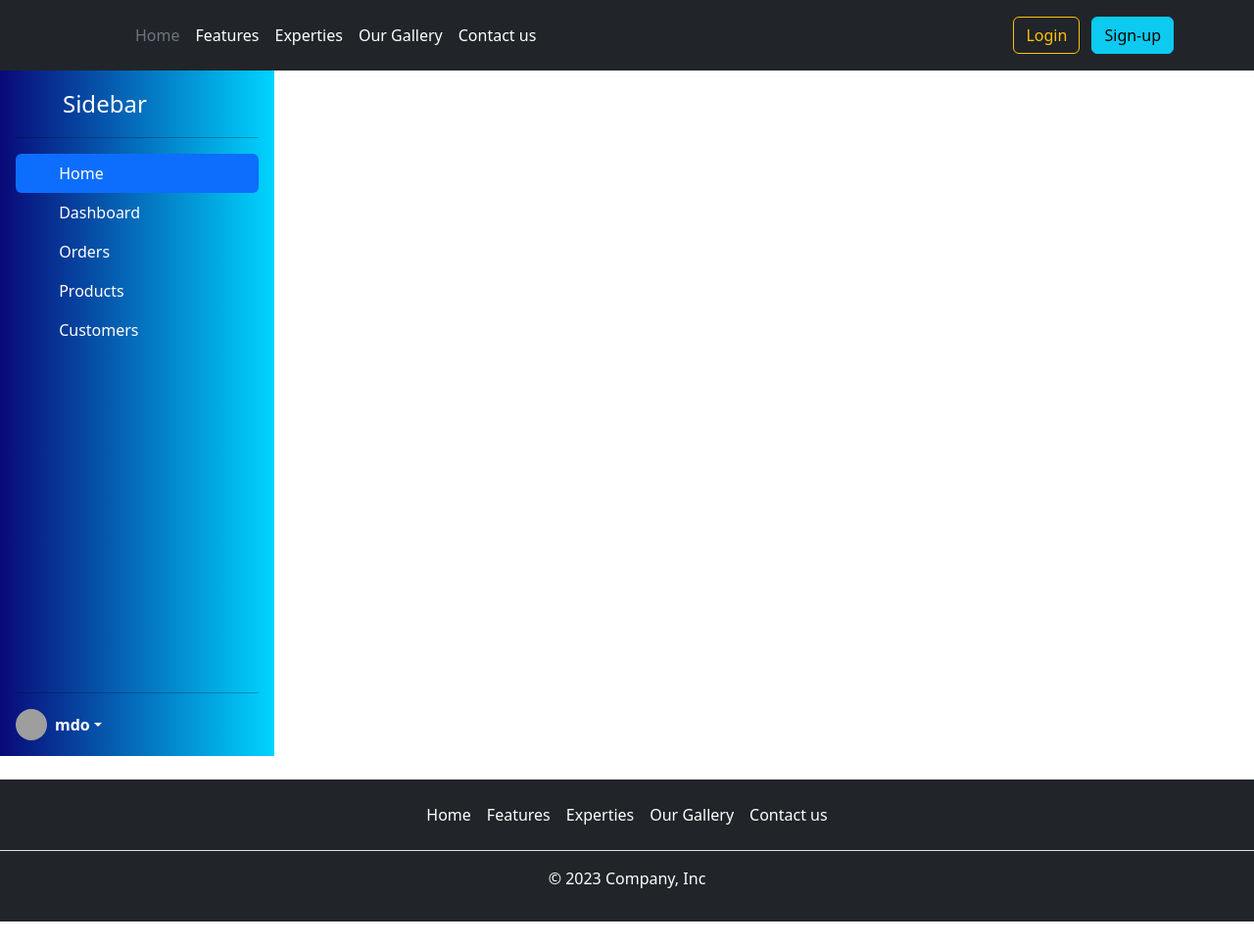
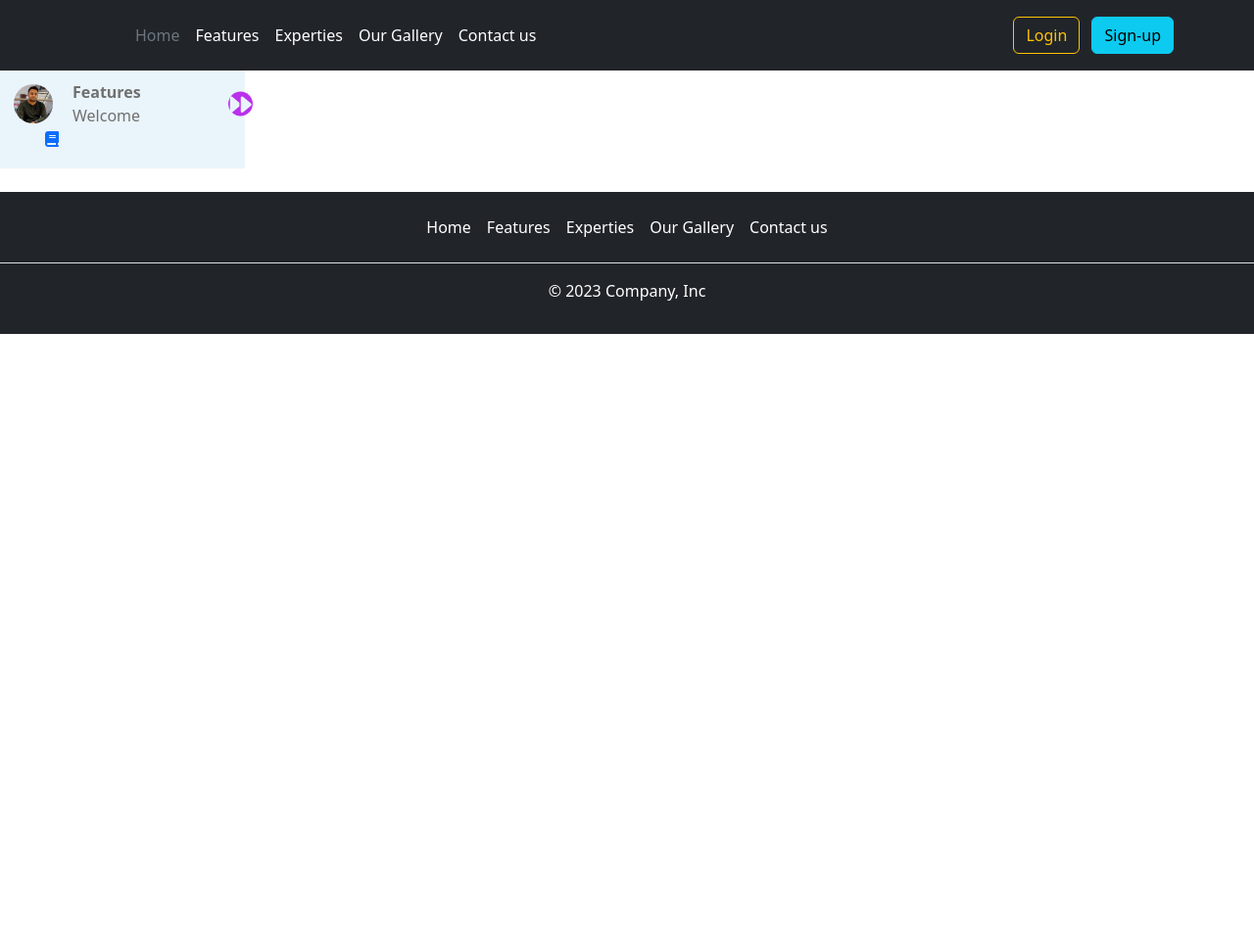
Before and after one commit to satya7107/education_system, a Django app: page /features in a window 1280 px wide. Shown: the whole page at 98% size. After the commit the page ends 341 px from the top, so only its background shows below. Run offline with Django 5.2, Linux system fonts and the light colour scheme; some libraries are stand-ins or nearby versions; grey boxes are pictures that could not be loaded.

Commit message:
navbar design

```diff
--- a/education/mysite/static/css/features.css
+++ b/education/mysite/static/css/features.css
@@ -1,10 +1,86 @@
-.text-bg-warning {
-    color: #000!important;
-    background: rgb(58,53,148);
-    background: linear-gradient(90deg, rgba(58,53,148,1) 0%, rgba(9,9,121,1) 0%, rgba(0,212,255,1) 100%);
+:root{
+    --body-color:white;
+    --sidebar-color:rgb(234, 244, 251);
+    --primary-color:rgb(186, 48, 236);
+    --primary-color-light: rgb(245, 241, 246);
+    --toggle-color:rgb(225, 230, 234);
+    --text-color:#707070;
+
+    --tran-03: all 0.2s ease;
+    --tran-03: all 0.3s ease;
+    --tran-04: all 0.4s ease;
+    --tran-05: all 0.5s ease;
+
+
 }
-.nav-pills {
-    --bs-nav-pills-border-radius: var(--bs-border-radius);
-    --bs-nav-pills-link-active-color: #fff;
-    --bs-nav-pills-link-active-bg: #0dfdaf;
+
+
+/* reuseable */
+
+.sidebar .text{
+    font-size: 16px;
+    font-weight: 500;
+    color: var(--text-color);
 }
+
+.sidebar .image {
+    min-width: 60px;
+    display: flex;
+    align-items:center;
+}
+/* useable */
+
+
+.sidebar{
+    position:inherit;
+    top: 0;
+    left: 0;
+    height: 100px;
+    width: 250px;
+    padding: 10px 14px;
+    background: var(--sidebar-color);
+}
+
+.sidebar header{
+    position: relative;
+
+}
+.sidebar .image-text img{
+    width: 40px;
+    border-radius: 30px ;
+}
+
+.sidebar header .image-text{
+    display:flex;
+    align-items:center;
+
+}
+
+header .image-text .header-text{
+    display: flex;
+    flex-direction: column;
+}
+
+.header-text .name{
+    font-weight: 600;
+
+}
+.header-text .name{
+    font-weight: -2px;
+
+}
+.sidebar header .toggle{
+    position: absolute;
+    top: 50%;
+    right: -10%;
+    transform: translateY(-50%);
+    height: 25px;
+    width: 25px;
+    background: var(--primary-color);
+    display: flex;
+    align-items: center;
+    justify-content: center;
+    border-radius: 50%;
+    color: var(--sidebar-color);
+    font-size: 22px;
+}
--- a/education/mysite/templates/features.html
+++ b/education/mysite/templates/features.html
@@ -6,60 +6,36 @@
 <link href="https://cdn.jsdelivr.net/npm/bootstrap@5.3.2/dist/css/bootstrap.min.css" rel="stylesheet" integrity="sha384-T3c6CoIi6uLrA9TneNEoa7RxnatzjcDSCmG1MXxSR1GAsXEV/Dwwykc2MPK8M2HN" crossorigin="anonymous">
 <link rel="stylesheet" href="{% static 'css/features.css' %}"/>
 <link rel="stylesheet" href="{% static 'js/features.js' %}"/>
+
 </head>
 <body>
-  <div class="d-flex flex-column flex-shrink-0 p-3 text-bg-warning" style="width: 280px; height: 700px;">
-    <a href="/" class="d-flex align-items-center mb-3 mb-md-0 me-md-auto text-white text-decoration-none">
-      <svg class="bi pe-none me-2" width="40" height="32"><use xlink:href="#bootstrap"></use></svg>
-      <span class="fs-4">Sidebar</span>
-    </a>
-    <hr>
-    <ul class="nav nav-pills flex-column mb-auto">
-      <li class="nav-item">
-        <a href="#" class="nav-link active" aria-current="page">
-          <svg class="bi pe-none me-2" width="16" height="16"><use xlink:href="#home"></use></svg>
-          Home
-        </a>
-      </li>
-      <li>
-        <a href="#" class="nav-link text-white">
-          <svg class="bi pe-none me-2" width="16" height="16"><use xlink:href="#speedometer2"></use></svg>
-          Dashboard
-        </a>
-      </li>
-      <li>
-        <a href="#" class="nav-link text-white">
-          <svg class="bi pe-none me-2" width="16" height="16"><use xlink:href="#table"></use></svg>
-          Orders
-        </a>
-      </li>
-      <li>
-        <a href="#" class="nav-link text-white">
-          <svg class="bi pe-none me-2" width="16" height="16"><use xlink:href="#grid"></use></svg>
-          Products
-        </a>
-      </li>
-      <li>
-        <a href="#" class="nav-link text-white">
-          <svg class="bi pe-none me-2" width="16" height="16"><use xlink:href="#people-circle"></use></svg>
-          Customers
-        </a>
-      </li>
-    </ul><hr>
-    <div class="dropdown">
-      <a href="#" class="d-flex align-items-center text-white text-decoration-none dropdown-toggle" data-bs-toggle="dropdown" aria-expanded="false">
-        <img src="https://github.com/mdo.png" alt="" width="32" height="32" class="rounded-circle me-2">
-        <strong>mdo</strong>
-      </a>
-      <ul class="dropdown-menu dropdown-menu-dark text-small shadow">
-        <li><a class="dropdown-item" href="#">New project...</a></li>
-        <li><a class="dropdown-item" href="#">Settings</a></li>
-        <li><a class="dropdown-item" href="#">Profile</a></li>
-        <li><hr class="dropdown-divider"></li>
-        <li><a class="dropdown-item" href="#">Sign out</a></li>
+<nav class="sidebar">
+  <header>
+      <div class="image-text">
+        <span class="image">
+          <img src="{%static 'image/featureimage.jpg' %}" alt="featureimage">
+        </span>
+        <div class="text header-text">
+          <span class="name">Features</span>
+          <span class="profession">Welcome</span>
+        </div>
+      </div>
+      <i class="fa-solid fa-forward toggle"></i>
+
+  </header>
+  <div class="menubar">
+    <div class="menu">
+      <ul class="menulinks">
+        <li class="nav-link">
+            <a href="#">
+              <i class="fa-solid fa-book"></i>
+              <span class="text nav-text"></span>
+            </a>
+        </li>
       </ul>
     </div>
   </div>
+</nav>
 </body>
 </html>
 {% endblock %}
--- a/education/mysite/templates/include/header.html
+++ b/education/mysite/templates/include/header.html
@@ -3,6 +3,7 @@
 <head>
     <link href="https://cdn.jsdelivr.net/npm/bootstrap@5.3.2/dist/css/bootstrap.min.css" rel="stylesheet" integrity="sha384-T3c6CoIi6uLrA9TneNEoa7RxnatzjcDSCmG1MXxSR1GAsXEV/Dwwykc2MPK8M2HN" crossorigin="anonymous">
     <link rel="stylesheet" href="{% static 'css/header.css' %}">
+    <script src="https://kit.fontawesome.com/093d6998f5.js" crossorigin="anonymous"></script>
   </head>
 <body>
 
```
Also changed, not shown: education/mysite/static/image/featureimage.jpg (added).
